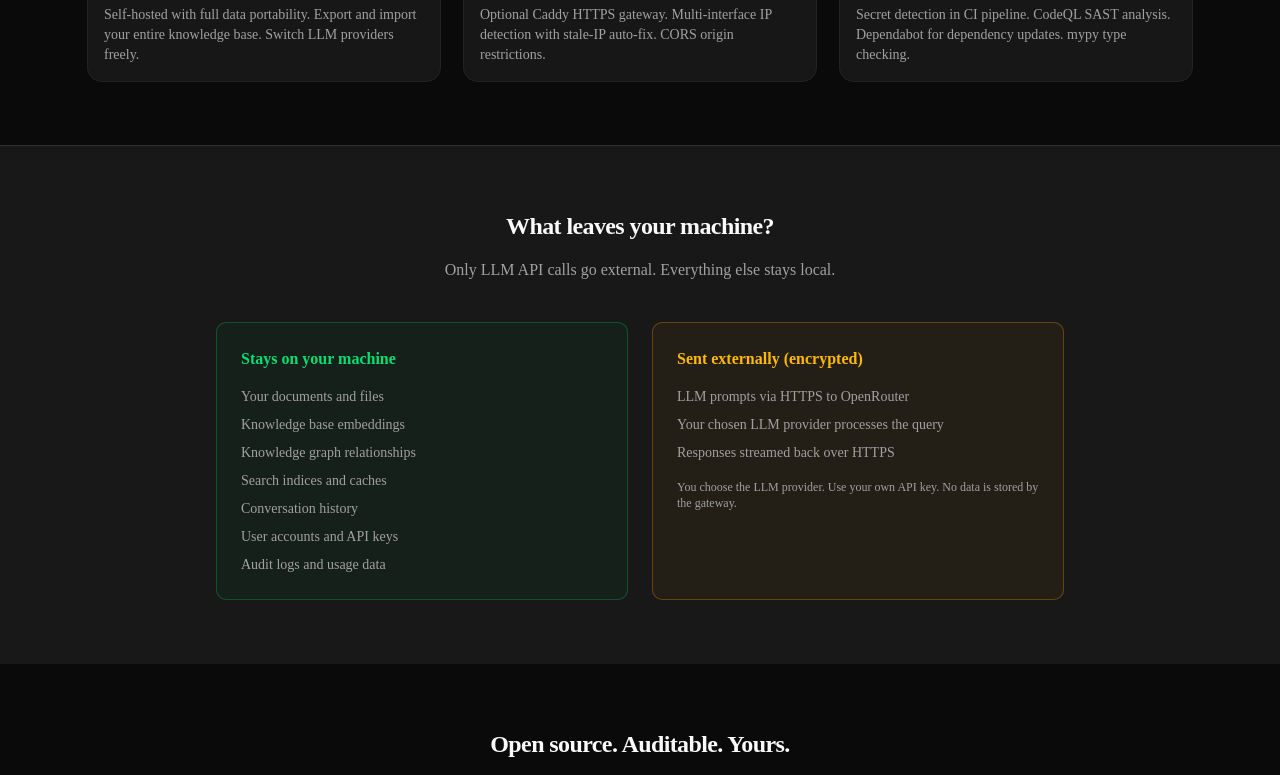
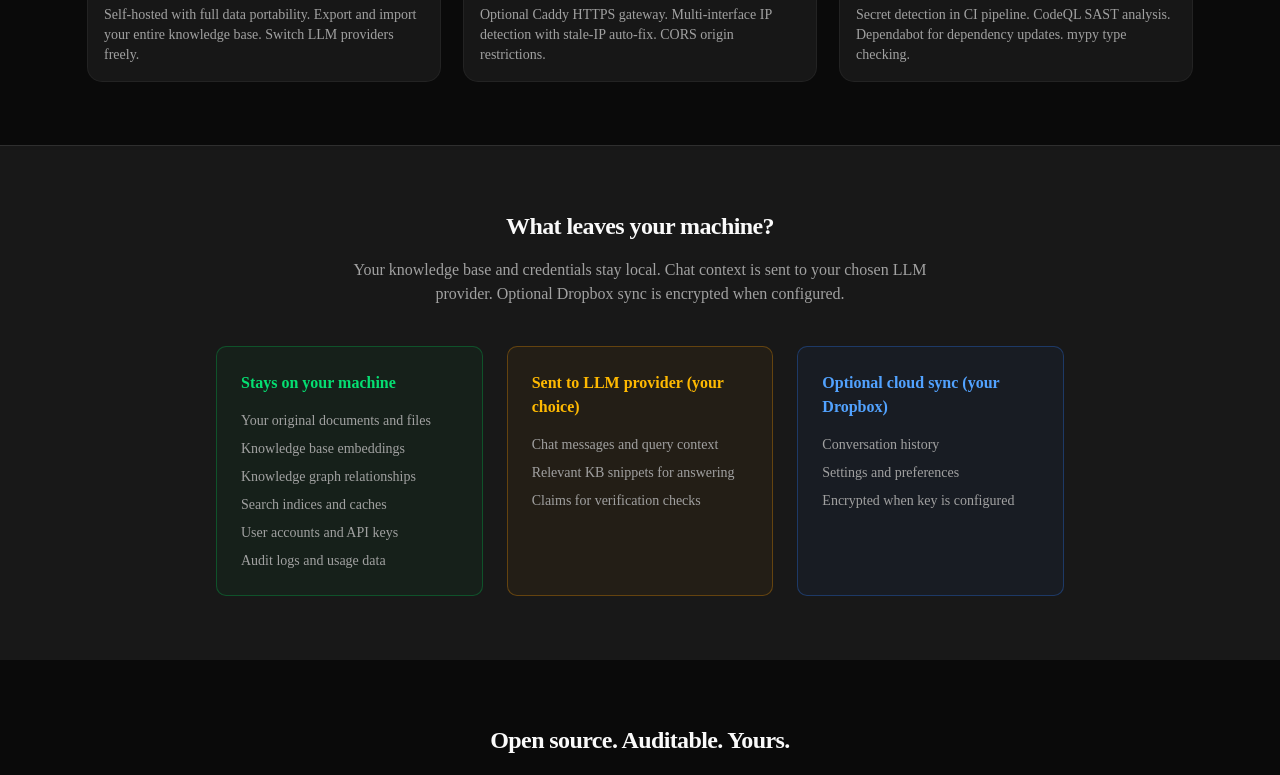
Before and after one commit to Cerid-AI/cerid-ai, a Next.js app in the folder packages/marketing/: page /security in a window 1280 px wide. Shown: the part 944-1719 px from the top of the page. Built offline with nearby package versions, Linux system fonts and the light colour scheme.

Commit message:
docs: update privacy claims to accurately describe data flows
Replace "your data never leaves your machine" with precise language
about what stays local (KB), what goes to LLM providers (query context),
and what optionally syncs via Dropbox (conversations/settings, encrypted).

```diff
--- a/packages/marketing/src/app/page.tsx
+++ b/packages/marketing/src/app/page.tsx
@@ -79,7 +79,8 @@ export default function Home() {
           <p className="animate-in fade-in slide-in-from-bottom-4 fill-mode-both duration-700 delay-300 mx-auto mt-6 max-w-2xl text-lg text-muted-foreground">
             Cerid AI turns your personal files, notes, and documents into a
             searchable AI assistant that actually verifies its answers.
-            Everything runs on your computer — your data never leaves your machine.
+            Everything runs on your computer — your knowledge base stays local,
+            only query context is sent to the LLM provider you choose.
           </p>
 
           <div className="animate-in fade-in slide-in-from-bottom-4 fill-mode-both duration-700 delay-500 mt-10 flex flex-col items-center justify-center gap-4 sm:flex-row">
@@ -168,7 +169,7 @@ export default function Home() {
                 </li>
                 <li className="flex items-center gap-2">
                   <Lock className="h-4 w-4 text-primary" />
-                  Your data never leaves your machine
+                  Your knowledge base stays on your machine
                 </li>
                 <li className="flex items-center gap-2">
                   <Zap className="h-4 w-4 text-primary" />
--- a/packages/marketing/src/app/security/page.tsx
+++ b/packages/marketing/src/app/security/page.tsx
@@ -21,9 +21,9 @@ import { Card, CardDescription, CardHeader, CardTitle } from "@/components/ui/ca
 const SECURITY_FEATURES = [
   {
     icon: Lock,
-    title: "Data Stays Local",
+    title: "Knowledge Stays Local",
     description:
-      "All your knowledge, embeddings, and metadata live on your machine. Nothing is sent to external servers except LLM API calls.",
+      "Your documents, embeddings, and metadata live on your machine. Only relevant context from queries is sent to your chosen LLM provider for processing.",
   },
   {
     icon: Key,
@@ -121,20 +121,19 @@ export default function SecurityPage() {
             What leaves your machine?
           </h2>
           <p className="mx-auto mt-4 max-w-xl text-center text-muted-foreground">
-            Only LLM API calls go external. Everything else stays local.
+            Your knowledge base and credentials stay local. Chat context is sent to your chosen LLM provider. Optional Dropbox sync is encrypted when configured.
           </p>
 
-          <div className="mt-10 grid grid-cols-1 gap-6 md:grid-cols-2">
+          <div className="mt-10 grid grid-cols-1 gap-6 md:grid-cols-3">
             <div className="rounded-lg border border-green-500/30 bg-green-500/5 p-6">
               <h3 className="font-semibold text-green-600 dark:text-green-400">
                 Stays on your machine
               </h3>
               <ul className="mt-4 space-y-2 text-sm text-muted-foreground">
-                <li>Your documents and files</li>
+                <li>Your original documents and files</li>
                 <li>Knowledge base embeddings</li>
                 <li>Knowledge graph relationships</li>
                 <li>Search indices and caches</li>
-                <li>Conversation history</li>
                 <li>User accounts and API keys</li>
                 <li>Audit logs and usage data</li>
               </ul>
@@ -142,17 +141,24 @@ export default function SecurityPage() {
 
             <div className="rounded-lg border border-amber-500/30 bg-amber-500/5 p-6">
               <h3 className="font-semibold text-amber-600 dark:text-amber-400">
-                Sent externally (encrypted)
+                Sent to LLM provider (your choice)
               </h3>
               <ul className="mt-4 space-y-2 text-sm text-muted-foreground">
-                <li>LLM prompts via HTTPS to OpenRouter</li>
-                <li>Your chosen LLM provider processes the query</li>
-                <li>Responses streamed back over HTTPS</li>
+                <li>Chat messages and query context</li>
+                <li>Relevant KB snippets for answering</li>
+                <li>Claims for verification checks</li>
               </ul>
-              <p className="mt-4 text-xs text-muted-foreground">
-                You choose the LLM provider. Use your own API key. No data is
-                stored by the gateway.
-              </p>
+            </div>
+
+            <div className="rounded-lg border border-blue-500/30 bg-blue-500/5 p-6">
+              <h3 className="font-semibold text-blue-600 dark:text-blue-400">
+                Optional cloud sync (your Dropbox)
+              </h3>
+              <ul className="mt-4 space-y-2 text-sm text-muted-foreground">
+                <li>Conversation history</li>
+                <li>Settings and preferences</li>
+                <li>Encrypted when key is configured</li>
+              </ul>
             </div>
           </div>
         </div>
```
Also changed, not shown: 1 other file (tests, documents, lock files or other folders).
